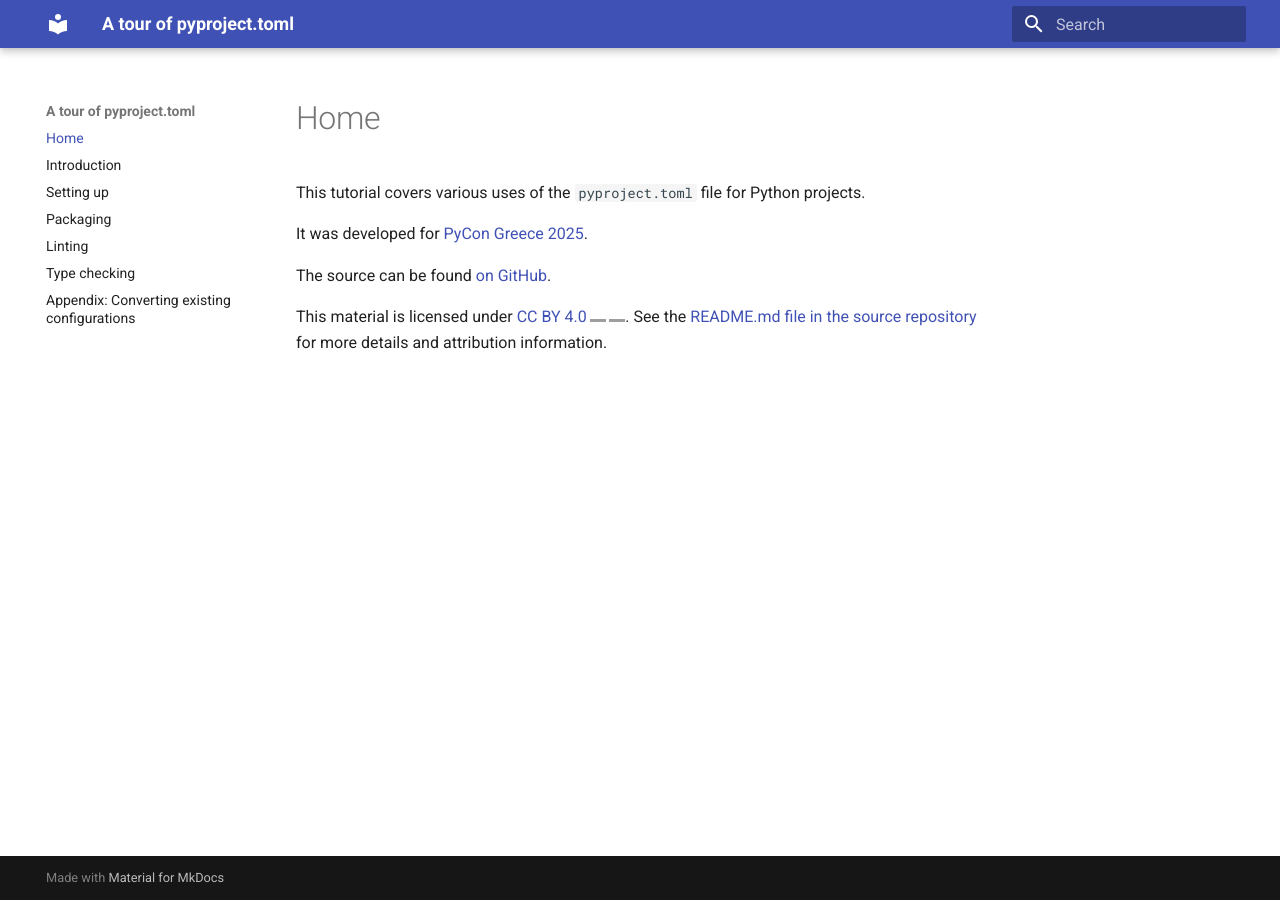
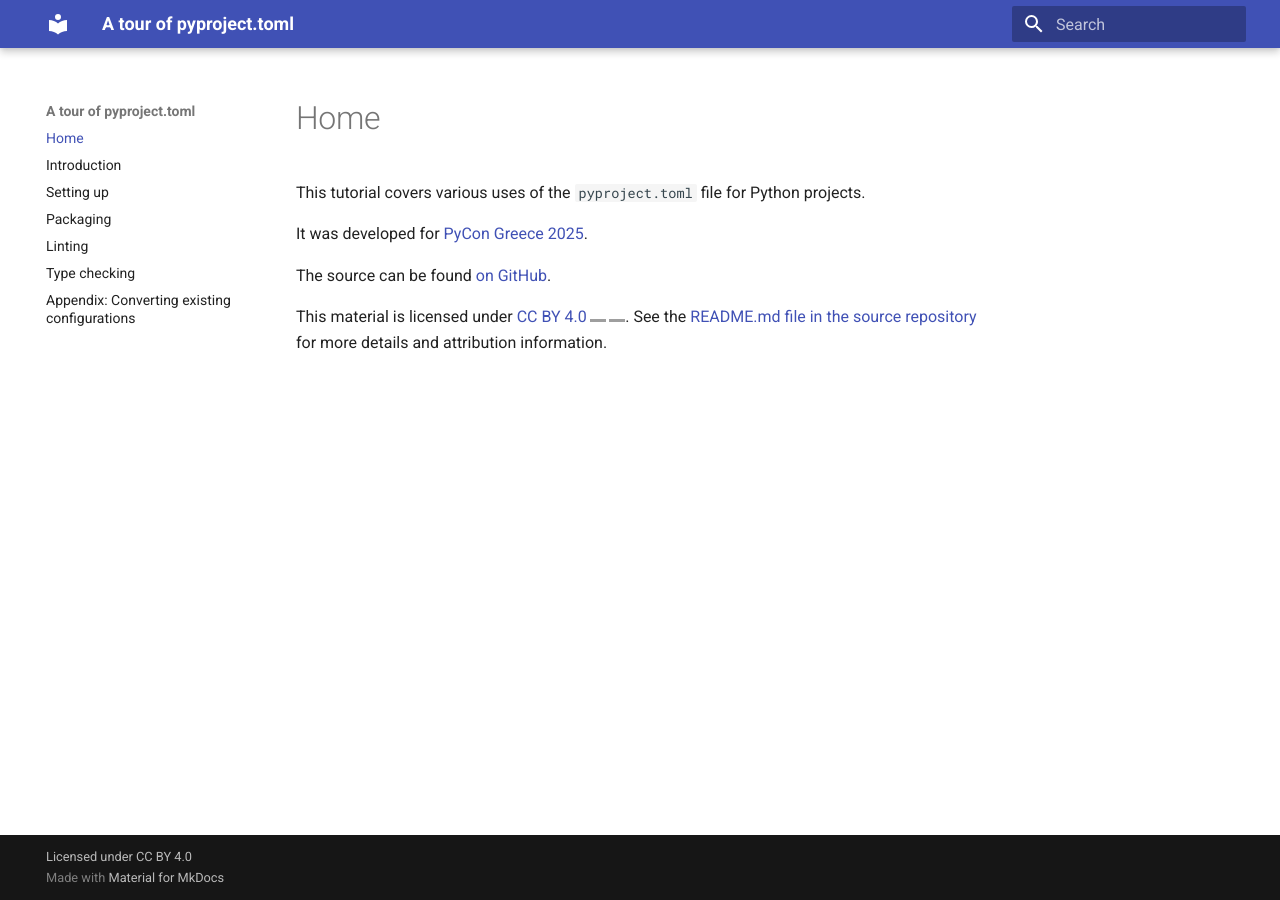
Before and after one commit to ageorgou/pyproject-toml, an MkDocs documentation site: the page built from docs/index.md, in a window 1280 px wide. Built offline with MkDocs 1.6.1 and Material for MkDocs 9.7.7, drawn with Linux system fonts in a browser that asks for light colours; grey boxes are pictures that could not be loaded.

Commit message:
Show license in footer

```diff
--- a/mkdocs.yml
+++ b/mkdocs.yml
@@ -19,3 +19,5 @@ markdown_extensions:
   - pymdownx.superfences
   - pymdownx.tabbed:
       alternate_style: true
+
+copyright: Licensed under <a href="https://creativecommons.org/licenses/by/4.0/">CC BY 4.0</a>
```
